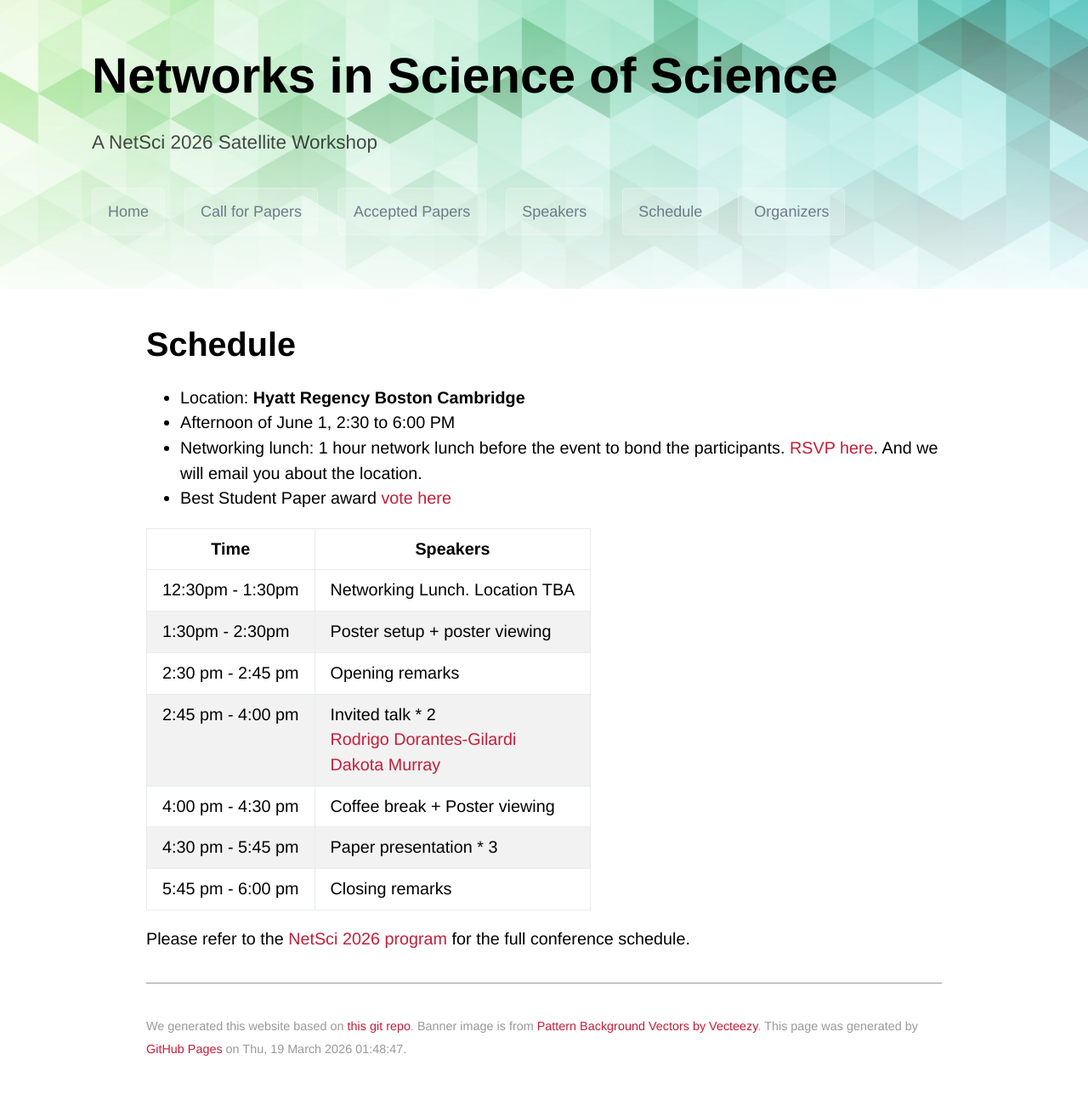
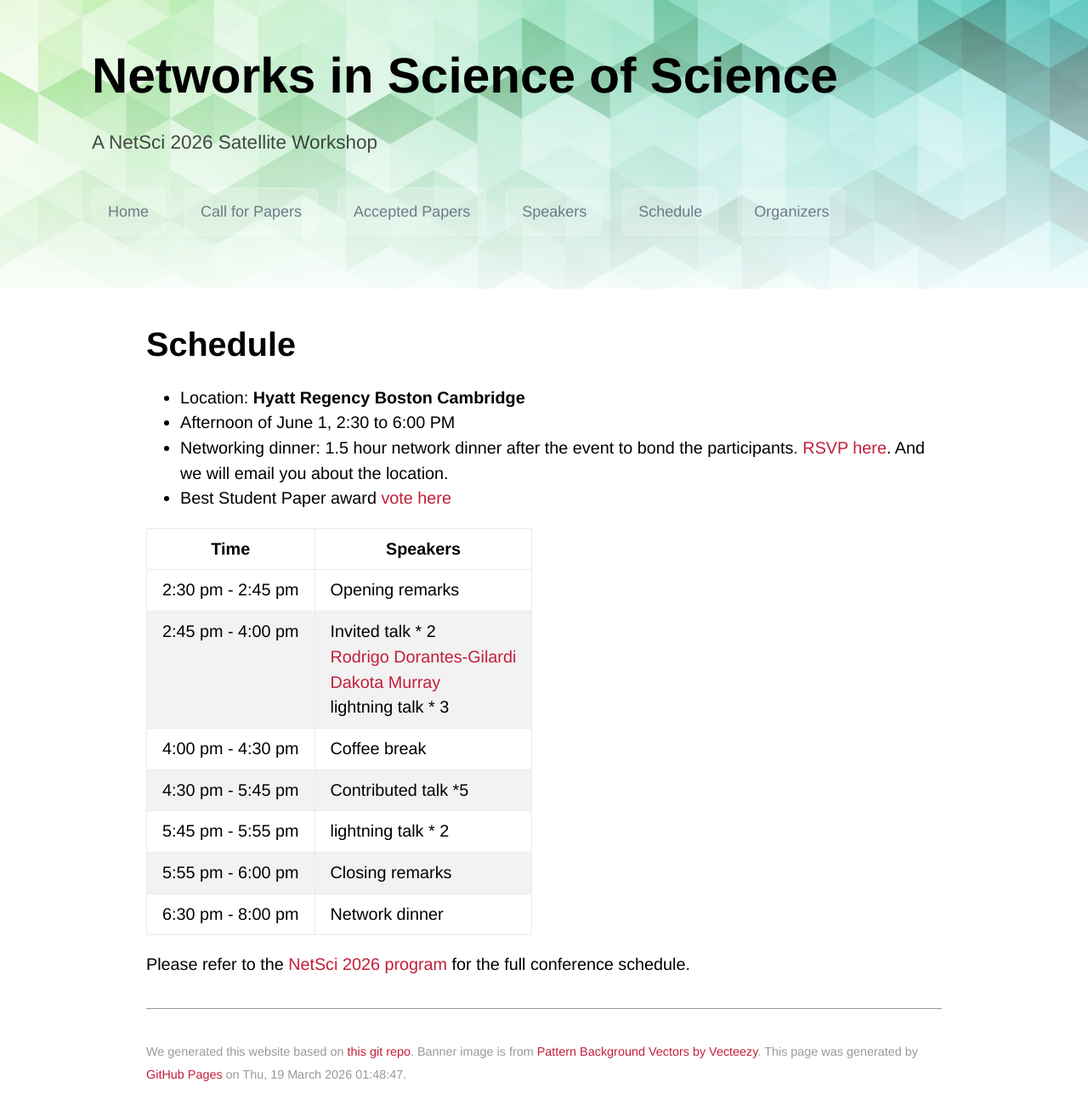
Before and after one commit to netscisci/netscisci.github.io, a Jekyll site: the page built from schedule.md, in a window 1280 px wide. Shown: the whole page at 85% size. Built offline with Jekyll 4.4.1, drawn with Linux system fonts in a browser that asks for light colours; some web fonts are replaced; our own code applies the rules of GitHub Pages for plain Markdown files; before the commit the page ends 1284 px from its top, so only the background shows below that.

Commit message:
Update schedule.md

```diff
--- a/schedule.md
+++ b/schedule.md
@@ -4,17 +4,17 @@ layout: default
 # Schedule
 - Location: **Hyatt Regency Boston Cambridge**
 - Afternoon of June 1, 2:30 to 6:00 PM
-- Networking lunch: 1 hour network lunch before the event to bond the participants. [RSVP here](). And we will email you about the location.
+- Networking dinner: 1.5 hour network dinner after the event to bond the participants. [RSVP here](). And we will email you about the location.
 - Best Student Paper award [vote here]()
 
 | Time      | Speakers |
 | ----------- | ----------- |
-|12:30pm - 1:30pm|Networking Lunch. Location TBA|
-|1:30pm - 2:30pm|Poster setup + poster viewing|
 |2:30 pm - 2:45 pm|Opening remarks|
-|2:45 pm - 4:00 pm|Invited talk * 2 <br> [Rodrigo Dorantes-Gilardi](https://rodogi.github.io) <br> [Dakota Murray](https://dakotamurray.me)|
-|4:00 pm - 4:30 pm|Coffee break + Poster viewing|
-|4:30 pm - 5:45 pm|Paper presentation * 3|
-|5:45 pm - 6:00 pm|Closing remarks|
+|2:45 pm - 4:00 pm|Invited talk * 2 <br> [Rodrigo Dorantes-Gilardi](https://rodogi.github.io) <br> [Dakota Murray](https://dakotamurray.me) <br> lightning talk * 3|
+|4:00 pm - 4:30 pm|Coffee break|
+|4:30 pm - 5:45 pm|Contributed talk *5|
+|5:45 pm - 5:55 pm|lightning talk * 2|
+|5:55 pm - 6:00 pm|Closing remarks|
+|6:30 pm - 8:00 pm|Network dinner|
 
 Please refer to the [NetSci 2026 program](https://www.netsci2026.com) for the full conference schedule.
```
